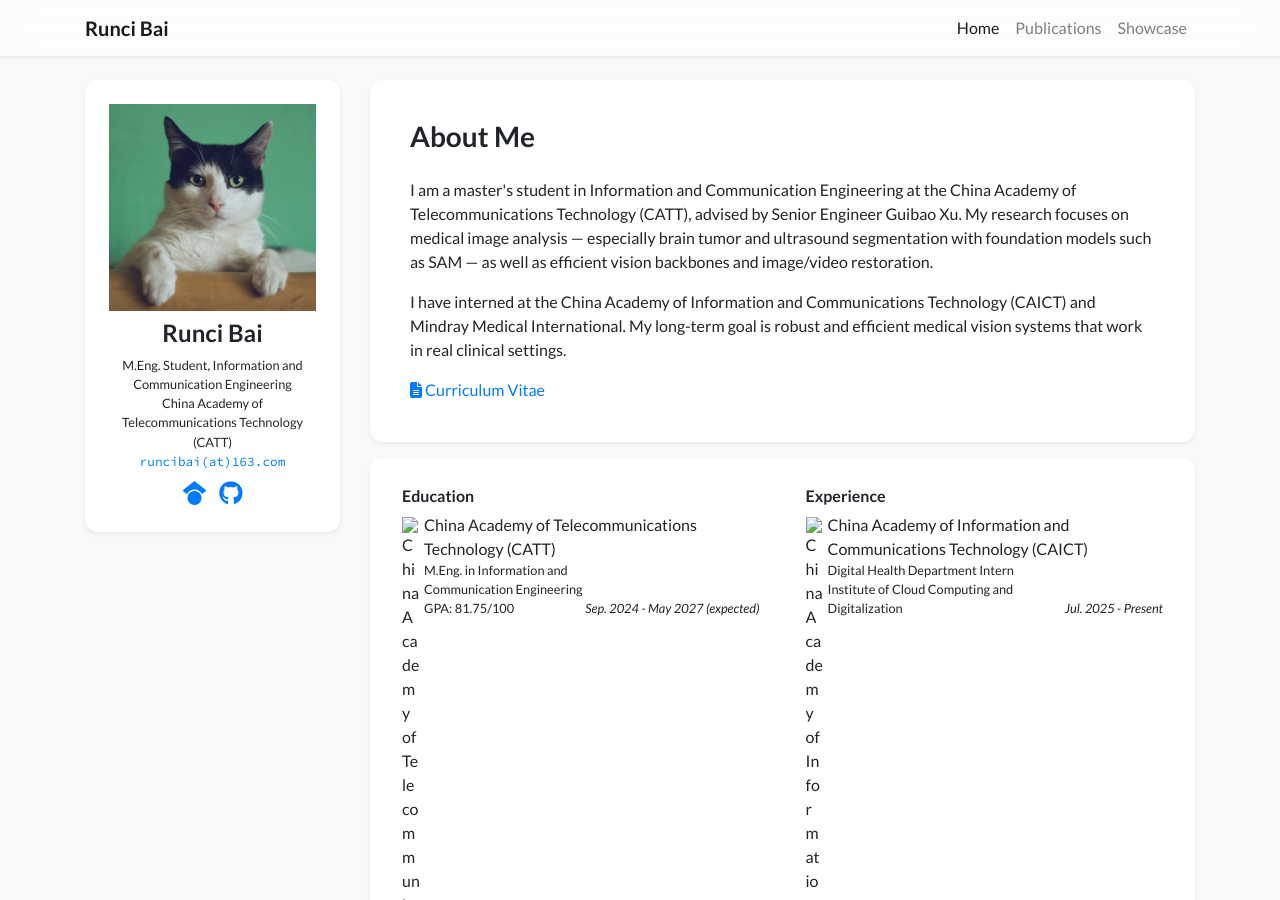
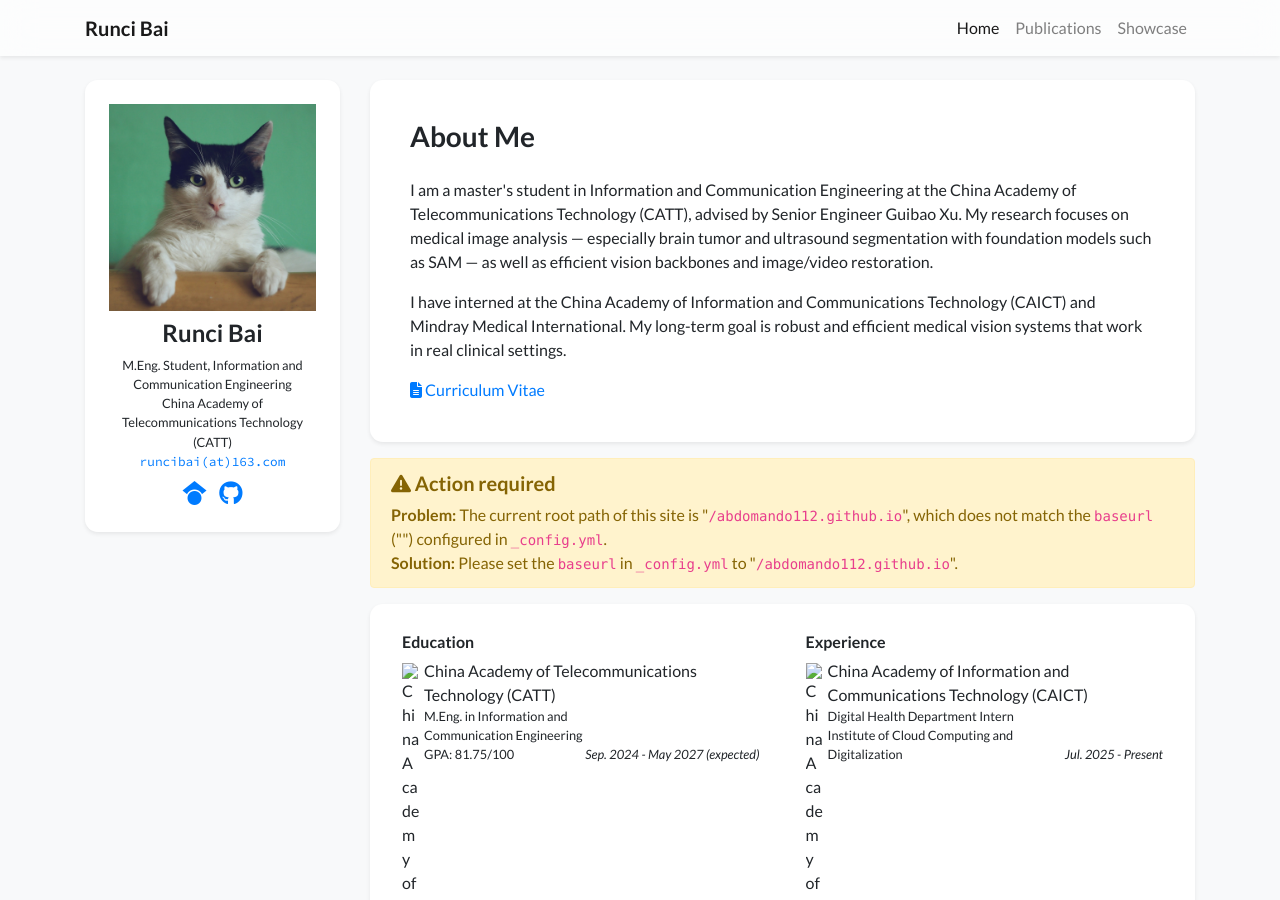
Before and after one commit to abdomando112/abdomando112.github.io, a Jekyll site: the page built from index.html, in a window 1280 px wide and 900 px high. Built offline with Jekyll 4.4.1, drawn with Linux system fonts in a browser that asks for light colours; nearby versions of some CDN libraries; a style sheet for code colours, icons or effects is not loaded; some of the changed lines change nothing that is shown.

Commit message:
Add files via upload

```diff
--- a/_config.yml
+++ b/_config.yml
@@ -1,37 +1,14 @@
-# Welcome to Jekyll!
-#
-# This config file is meant for settings that affect your whole blog, values
-# which you are expected to set up once and rarely edit after that. If you find
-# yourself editing this file very often, consider using Jekyll's data files
-# feature for the data you need to update frequently.
-#
-# For technical reasons, this file is *NOT* reloaded automatically when you use
-# 'bundle exec jekyll serve'. If you change this file, please restart the server process.
-
 # Site settings
-# These are used to personalize your new site. If you look in the HTML files,
-# you will see them accessed via {{ site.title }}, {{ site.email }}, and so on.
-# You can create any custom variable you would like, and they will be accessible
-# in the templates via {{ site.myvariable }}.
-baseurl: "/academic-homepage" # the subpath of your site, e.g. /blog
+# 用户主页（username.github.io）baseurl 必须为空字符串 ""。
+# 如果以后部署成项目主页（如 username.github.io/academic-homepage），再改成 "/academic-homepage"。
+baseurl: ""
 
 # Build settings
 markdown: kramdown
 plugins:
   - jekyll-email-protect
 
-# Exclude from processing.
-# The following items will not be processed, by default. Create a custom list
-# to override the default setting.
-# exclude:
-#   - Gemfile
-#   - Gemfile.lock
-#   - node_modules
-#   - vendor/bundle/
-#   - vendor/cache/
-#   - vendor/gems/
-#   - vendor/ruby/
-
+# 你的时区（可选，取消注释即可）
 # timezone: Asia/Shanghai
 
 collections:
```
